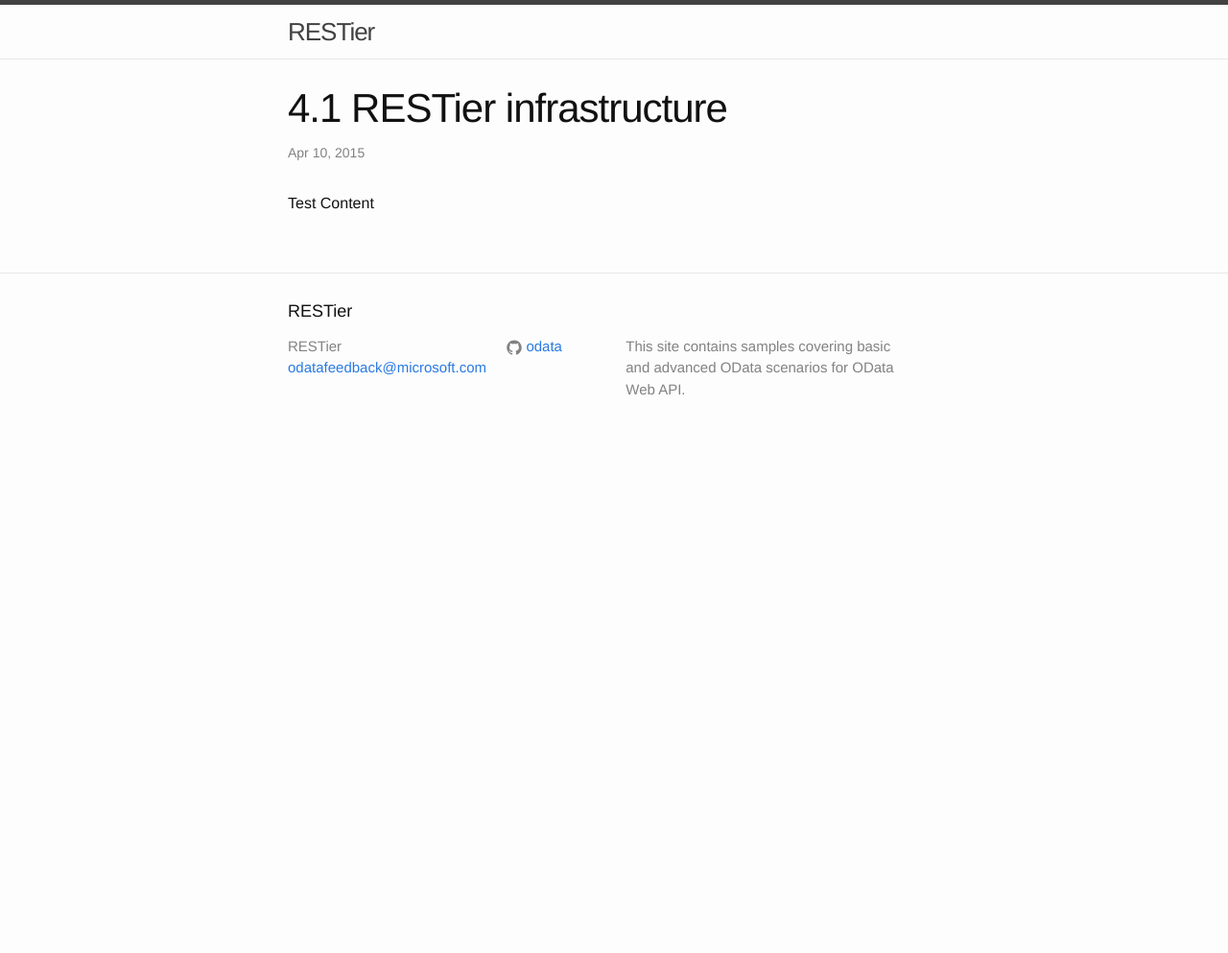
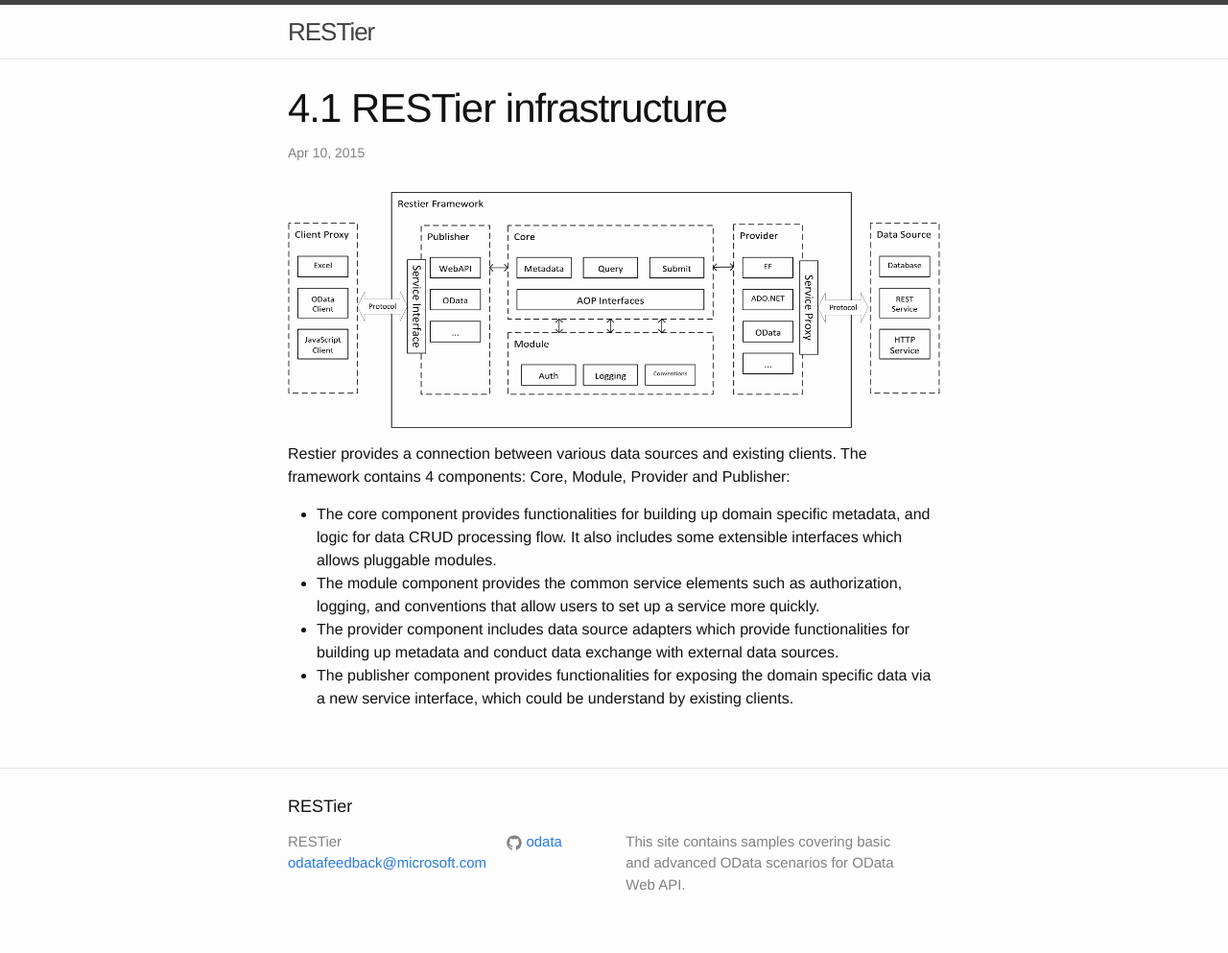
Before and after one commit to liqian19891011/Doc, a Jekyll site: the page built from _posts/2015-04-10-04-01-Infrastructure.md, in a window 1280 px wide. Shown: the whole page at 96% size. Built offline with Jekyll 4.4.1, drawn with Linux system fonts in a browser that asks for light colours; nearby versions of some CDN libraries; comment, search, counter and statistics services are not loaded; before the commit the page ends 900 px from its top, so only the background shows below that.

Commit message:
Add structure figure

```diff
--- a/_posts/2015-04-10-04-01-Infrastructure.md
+++ b/_posts/2015-04-10-04-01-Infrastructure.md
@@ -5,4 +5,10 @@ description: ""
 category: "4. Deep in RESTier"
 ---
 
-Test Content
+<img src="../images/04-01-01-RESTier Structure.png" align="center"  />
+
+Restier provides a connection between various data sources and existing clients. The framework contains 4 components: Core, Module, Provider and Publisher:
+* The core component provides functionalities for building up domain specific metadata, and logic for data CRUD processing flow. It also includes some extensible interfaces which allows pluggable modules.
+* The module component provides the common service elements such as authorization, logging, and conventions that allow users to set up a service more quickly.
+* The provider component includes data source adapters which provide functionalities for building up metadata and conduct data exchange with external data sources.
+* The publisher component provides functionalities for exposing the domain specific data via a new service interface, which could be understand by existing clients.
```
Also changed, not shown: images/04-01-01-RESTier Structure.png (added).
